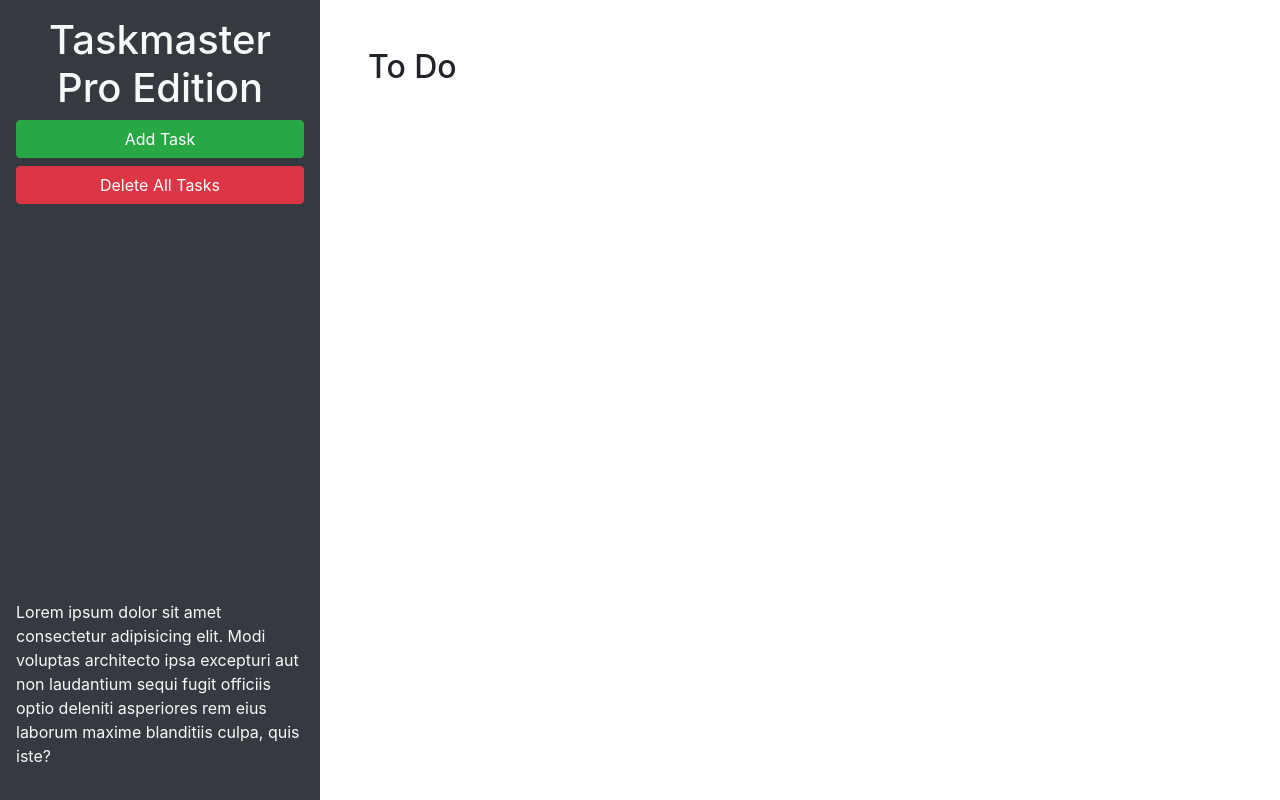
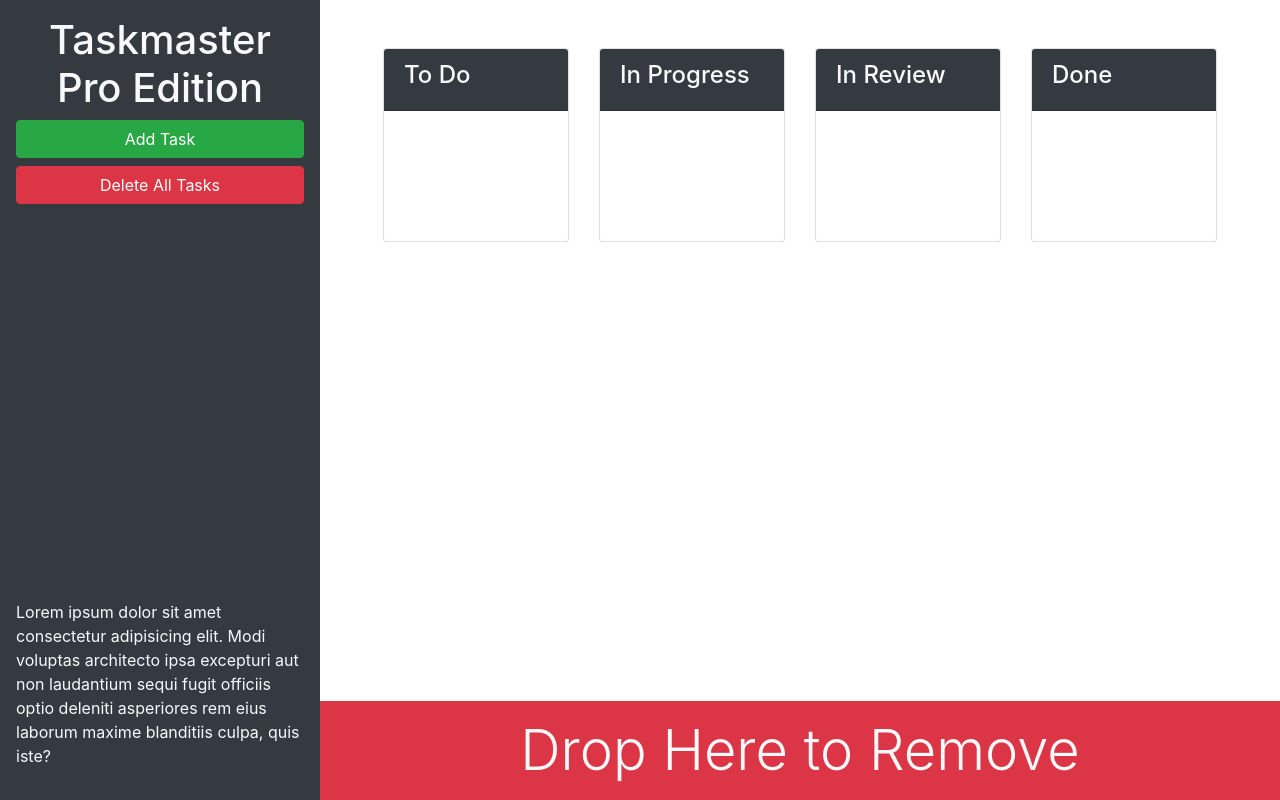
Before and after one commit to tzeuch0922/taskmaster-pro, a plain HTML site: page index.html in a window 1280 px wide. Drawn offline with nearby package versions, Linux system fonts and the light colour scheme.

Commit message:
added additional list sections and styling

```diff
--- a/assets/js/script.js
+++ b/assets/js/script.js
@@ -33,7 +33,6 @@ var loadTasks = function() {
 
   // loop over object properties
   $.each(tasks, function(list, arr) {
-    console.log(list, arr);
     // then loop over sub-array
     arr.forEach(function(task) {
       createTask(task.text, task.date, list);
--- a/index.html
+++ b/index.html
@@ -13,20 +13,77 @@
 <body>
 
   <div class="row min-vh-100 no-gutters">
-    <header class="col-12 col-lg-3 bg-dark text-light d-flex flex-column p-4 p-lg-3">
+    <header class="col-12 col-lg-3 bg-dark text-light sticky-top d-flex flex-column p-4 p-lg-3">
       <h1 class="text-center">Taskmaster Pro Edition</h1>
       <button id="create-task" class="btn btn-block btn-success" data-toggle="modal" data-target="#task-form-modal">Add
         Task</button>
       <button id="remove-tasks" class="btn btn-block btn-danger">Delete All Tasks</button>
-      <p class="mt-auto">Lorem ipsum dolor sit amet consectetur adipisicing elit. Modi voluptas architecto ipsa
+      <p class="mt-auto d-none d-lg-block">Lorem ipsum dolor sit amet consectetur adipisicing elit. Modi voluptas architecto ipsa
         excepturi aut non
         laudantium sequi fugit officiis optio deleniti asperiores rem eius laborum maxime blanditiis culpa, quis iste?
       </p>
     </header>
-    <main class="col-12 col-lg-9">
-      <div class="m-5">
-        <h2>To Do</h2>
-        <ul id="list-toDo" class="list-group"> </ul>
+    <main class="col-12 col-lg-9 d-flex flex-column">
+      <div class="m-5 row justify-content-around">
+        <!-- todo section -->
+        <div class="col-12 col-md-6 col-xl-3 mb-3">
+          <div class="card">
+            <div class="card-header bg-dark text-light">
+              <h4>To Do</h4>
+            </div>
+            <ul id="list-toDo" class="list-group list-group-flush">
+              <!-- <li class="list-group-item">
+                <span class="badge badge-primary badge-pill">05/28/2020</span>
+                <p class="m-1">Sample task to do</p>
+              </li> -->
+            </ul>
+          </div>
+        </div>
+        <!-- in progress section -->
+        <div class="col-12 col-md-6 col-xl-3 mb-3">
+          <div class="card">
+            <div class="card-header bg-dark text-light">
+              <h4>In Progress</h4>
+            </div>
+            <ul id="list-inProgress" class="list-group list-group-flush">
+              <!-- <li class="list-group-item">
+                <span class="badge badge-primary badge-pill">05/28/2020</span>
+                <p class="m-1">Sample task in progress</p>
+              </li> -->
+            </ul>
+          </div>
+        </div>
+        <div class="col-12 col-md-6 col-xl-3 mb-3">
+          <div class="card">
+            <div class="card-header bg-dark text-light">
+             <h4>In Review</h4>
+            </div>
+            <ul id="list-inReview" class="list-group list-group-flush">
+              <!-- <li class="list-group-item">
+                <span class="badge badge-primary badge-pill">05/28/2020</span>
+                <p class="m-1">Sample task in review</p>
+              </li> -->
+            </ul>
+          </div>
+        </div>
+        <div class="col-12 col-md-6 col-xl-3 mb-3">
+          <div class="card">
+            <div class="card-header bg-dark text-light">
+              <h4>Done</h4>
+            </div>
+            <ul id="list-done" class="list-group list-group-flush">
+              <!-- <li class="list-group-item">
+                <span class="badge badge-primary badge-pill">05/28/2020</span>
+                <p class="m-1">Sample task done</p>
+              </li> -->
+            </ul>
+          </div>
+        </div>
+      </div>
+      <div id="trash" class="mt-auto">
+        <div class="w-100 bg-danger p-3 text-center text-light display-4">
+          Drop Here to Remove
+        </div>
       </div>
     </main>
   </div>
@@ -46,11 +103,11 @@
           <form>
             <div class="form-group">
               <label for="modalTaskDescription">Task description</label>
-              <textarea id="modalTaskDescription" rows="3"></textarea>
+              <textarea id="modalTaskDescription" rows="3" class="form-control"></textarea>
             </div>
             <div class="form-group">
               <label for="modalDueDate">Due date</label>
-              <input type="text" id="modalDueDate" placeholder="mm/dd/yyyy" autocomplete="off" />
+              <input type="text" id="modalDueDate" class="form-control" placeholder="mm/dd/yyyy" autocomplete="off" />
             </div>
           </form>
         </div>
```
